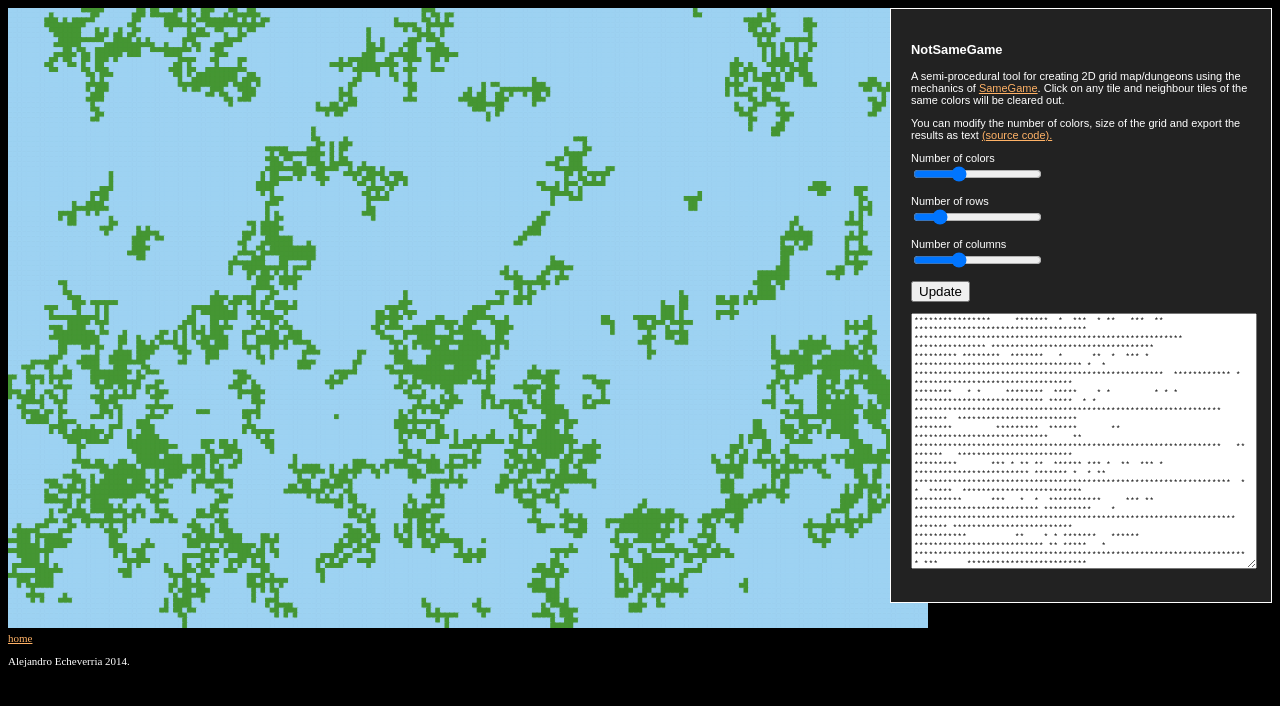
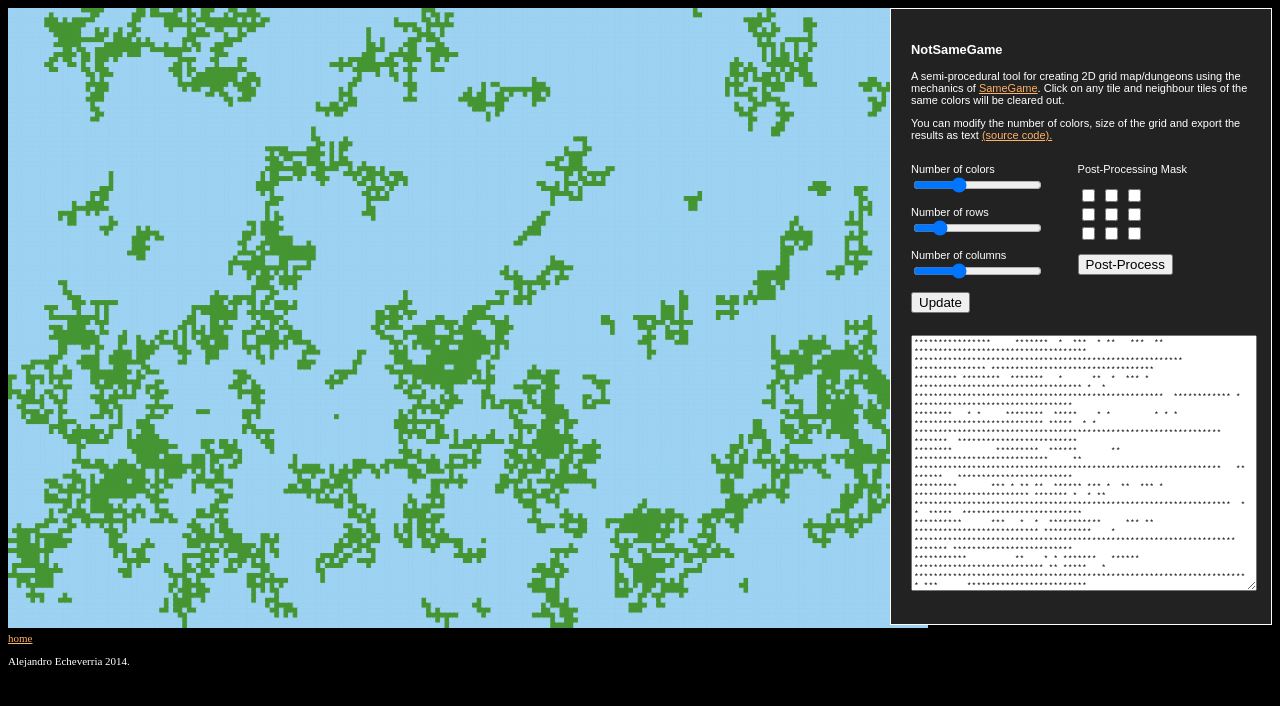
Before and after one commit to alejandroechev/procjam, a plain HTML site: page index.html in a window 1280 px wide. Drawn offline with Linux system fonts and the light colour scheme.

Commit message:
Post Processing from menu

```diff
--- a/css/style.css
+++ b/css/style.css
@@ -41,3 +41,12 @@ textarea{
   width:100%;
   height:250px;
 }
+
+.col-50 {
+  float: left;
+  width: 49%;
+  display: inline-block;
+}
+.clearfix {
+  clear: both;
+}
--- a/index.html
+++ b/index.html
@@ -34,7 +34,7 @@
 				You can modify the number of colors, size of the grid and export the results as text <a href="https://github.com/vreyn/webtoys" target="_blank" >(source code).</a>
 			</p>
 
-			<div >
+			<div class="col-50">
 				<p>
 					<label>Number of colors </label>
 					<br/>
@@ -53,11 +53,35 @@
 				<p>
 					<button id="updateButton">Update</button>
 				</p>
-				<p>
-					<textarea id="textGrid"></textarea>
-				</p>
 			</div>
-
+      <div class="col-50">
+        <p>
+          Post-Processing Mask
+          <br/>
+        </p>
+        <div>
+          <input type="checkbox" name="mask00" class="mask">
+          <input type="checkbox" name="mask01" class="mask">
+          <input type="checkbox" name="mask02" class="mask">
+        </div>
+        <div>
+          <input type="checkbox" name="mask10" class="mask">
+          <input type="checkbox" name="mask11" class="mask">
+          <input type="checkbox" name="mask12" class="mask">
+        </div>
+        <div>
+          <input type="checkbox" name="mask20" class="mask">
+          <input type="checkbox" name="mask21" class="mask">
+          <input type="checkbox" name="mask22" class="mask">
+        </div>
+        <p>
+          <button id="postProcessButton">Post-Process</button>
+        </p>
+      </div>
+      <div class="clearfix"></div>
+      <p>
+        <textarea id="textGrid"></textarea>
+      </p>
 		</div>
 	</div>
 
--- a/js/grid.js
+++ b/js/grid.js
@@ -106,7 +106,6 @@
         }
       }
 
-      console.log(newGrid);
       for (var i = 0; i < newGrid.length; i++) {
         var p = newGrid[i];
         this.grid[p[0]][p[1]].setMarked();
@@ -115,9 +114,6 @@
       draw();
       return newGrid;
     },
-
-
-
     toString: function() {
       var string = '';
       for (var i = 0; i < this.grid.length; i++) {
--- a/js/notsamegame.js
+++ b/js/notsamegame.js
@@ -32,17 +32,18 @@ function load(canvas) {
     .addEventListener('change', onColumnsSliderChanged, false);
   document.getElementById('updateButton')
     .addEventListener('click', onUpdateClicked, false);
+  document.getElementById('postProcessButton')
+    .addEventListener('click', onPostProcessClicked, false);
   update();
 }
 
-function init()
-{
+function init() {
   for (var i = 0; i < randomClicks; i++) {
-    var indexI = randNumber(numRows-1);
-    var indexJ = randNumber(numColumns-1);
+    var indexI = randNumber(numRows - 1);
+    var indexJ = randNumber(numColumns - 1);
     var visitedArray = {};
     grid.updateGrid(indexI, indexJ, visitedArray);
-  };
+  }
 }
 
 /**
@@ -108,6 +109,20 @@ function onUpdateClicked(event) {
   update();
 }
 
+function onPostProcessClicked(event) {
+  var masks = document.getElementsByClassName('mask');
+  var mask = [];
+  for (var i = 0; i < 3; i++) {
+    for (var j = 0; j < 3; j++) {
+      mask[i] = mask[i] || [];
+      mask[i][j] = masks[j + 3 * i].checked ? 1 : 0;
+    }
+  }
+
+  grid.postProcess(mask);
+
+}
+
 function exportGridAsText() {
   document.getElementById('textGrid').value = grid.toString();
 }
```
